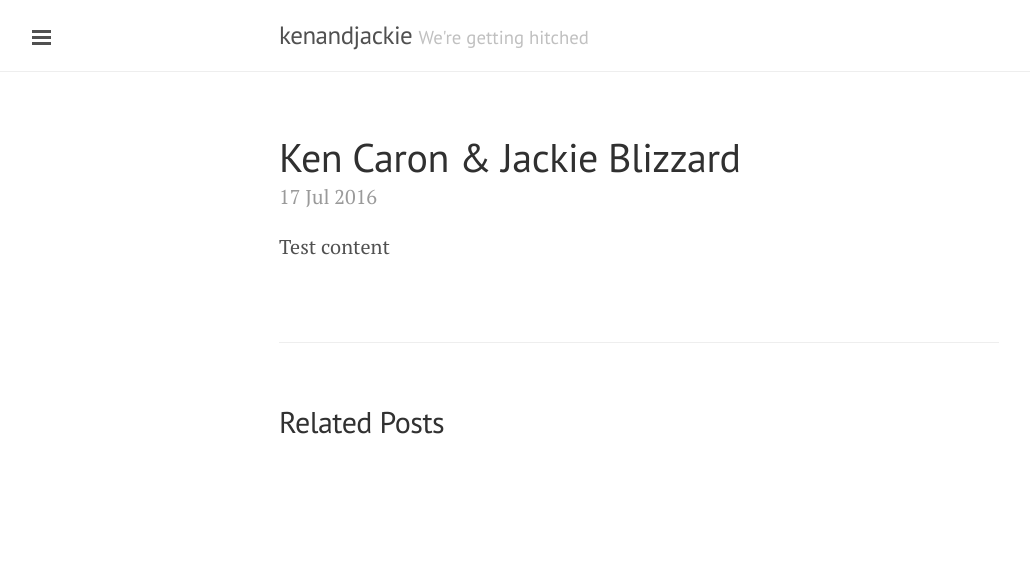
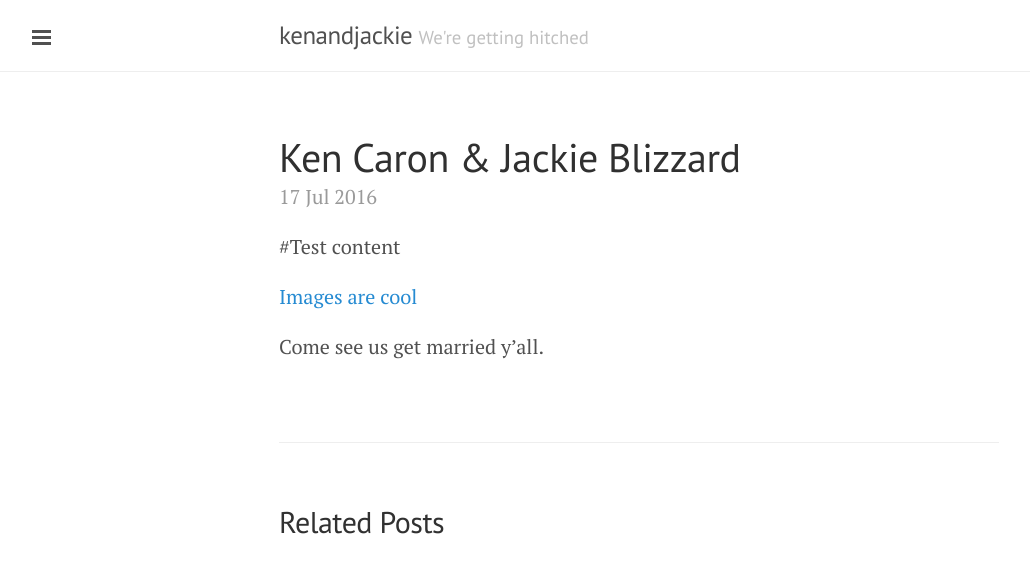
Before and after one commit to kenandjackie/kenandjackie.github.io-backup, a Jekyll site: the page built from _posts/2016-07-17-ken-caron-jackie-blizzard.markdown, in a window 1280 px wide. Shown: the top 573 px of the page, without its empty margins (1-1031 px from the left). Built offline with Jekyll 4.4.1, drawn with Linux system fonts in a browser that asks for light colours.

Commit message:
Post update: Ken Caron & Jackie Blizzard

```diff
--- a/_posts/2016-07-17-ken-caron-jackie-blizzard.markdown
+++ b/_posts/2016-07-17-ken-caron-jackie-blizzard.markdown
@@ -1,6 +1,10 @@
 ---
 published: true
+layout: post
 title: Ken Caron & Jackie Blizzard
-layout: post
 ---
-Test content
+#Test content
+
+[Images are cool](HTTP://placehold.it/100x100)
+
+Come see us get married y'all.
```
